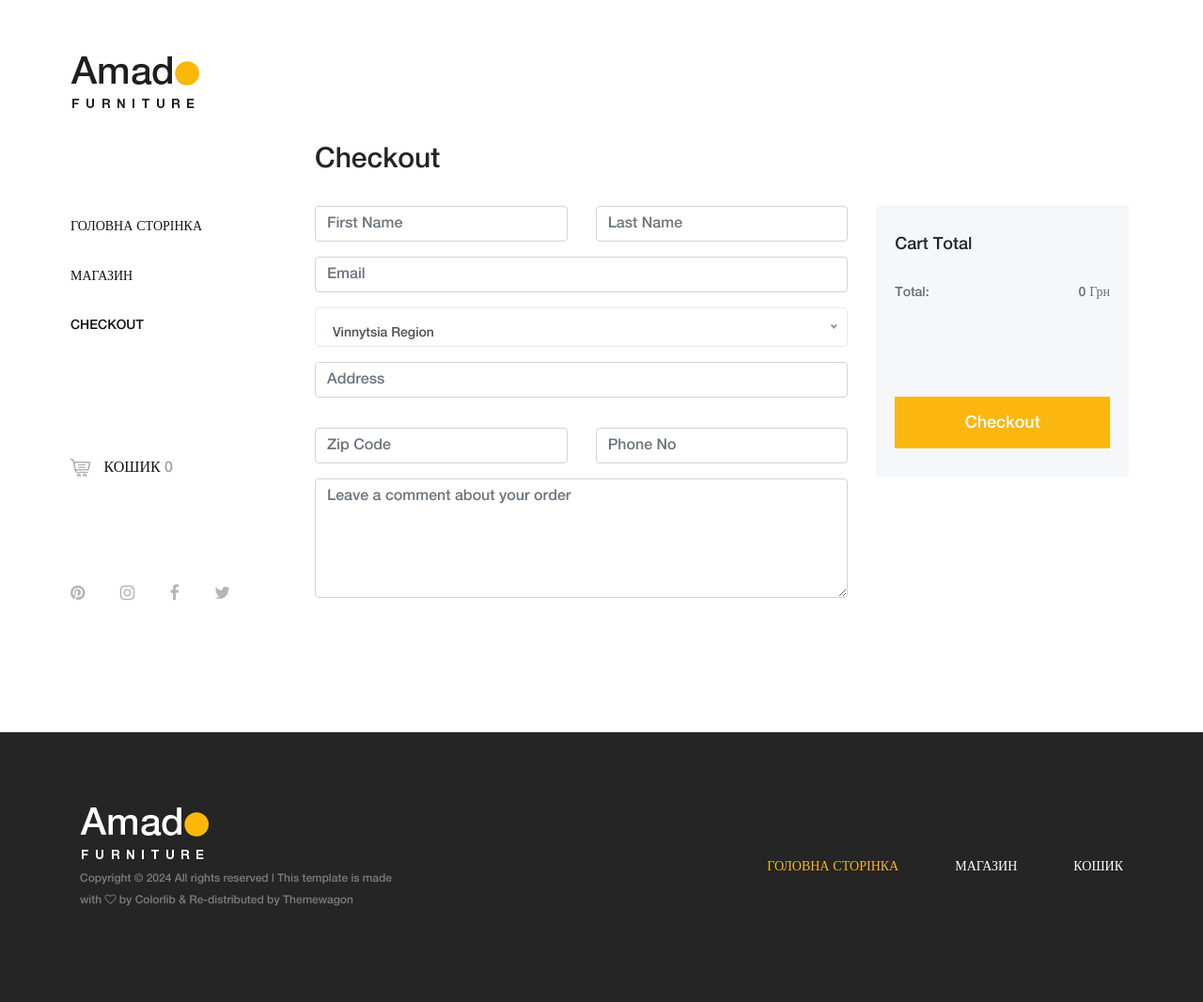
After one commit to luiqor/amado_ecommerce, a Django app: page /checkout/ in a window 1280 px wide. The commit adds this page. Shown: the whole page at 94% size. Run offline with Django 5.2, Linux system fonts and the light colour scheme; some libraries are stand-ins or nearby versions.

Commit message:
checkout implemented

```diff
--- a/amado_ecommerce/settings.py
+++ b/amado_ecommerce/settings.py
@@ -70,7 +70,7 @@ TEMPLATES = [
                 "django.template.context_processors.request",
                 "django.contrib.auth.context_processors.auth",
                 "django.contrib.messages.context_processors.messages",
-                "cart.context_processors.cart"
+                "cart.context_processors.cart",
                 "shop.context_processors.page_title",
             ],
         },
--- a/amado_ecommerce/urls.py
+++ b/amado_ecommerce/urls.py
@@ -20,6 +20,7 @@ from django.urls import path, include
 from django.conf import settings
 from django.conf.urls.static import static
 from shop.views import home, shop, item
+from orders.views import checkout, order_success
 
 
 urlpatterns = [
@@ -28,6 +29,8 @@ urlpatterns = [
     path("shop/", shop, name="shop"),
     path("<slug:slug>/<int:item_id>", item, name="item"),
     path("cart/", include("cart.urls", namespace="cart")),
+    path("checkout/", checkout, name="checkout"),
+    path("order_success/", order_success, name="order_success"),
 ]
 
 
--- a/cart/cart.py
+++ b/cart/cart.py
@@ -6,21 +6,19 @@ from shop.models import Item
 class Cart:
     def __init__(self, request):
         self.session = request.session
-        cart = self.session.get('skey')
-        if 'skey' not in request.session:
-            cart = self.session['skey'] = {}
+        cart = self.session.get("skey")
+        if "skey" not in request.session:
+            cart = self.session["skey"] = {}
         self.cart = cart
-
 
     def add(self, item, qty):
         item_id = str(item.id)
         if item_id in self.cart:
-            self.cart[item_id]['qty'] +=  qty
+            self.cart[item_id]["qty"] += qty
         else:
-            self.cart[item_id] = {'price': str(item.price), 'qty': qty}
+            self.cart[item_id] = {"price": str(item.price), "qty": qty}
 
         self.save()
-
 
     def __iter__(self):
         item_ids = self.cart.keys()
@@ -28,28 +26,26 @@ class Cart:
         cart = self.cart.copy()
 
         for item in items:
-            cart[str(item.id)]['item'] = item
+            cart[str(item.id)]["item"] = item
 
         for item in cart.values():
-            item['price'] = Decimal(item['price'])
-            item['total_price'] = item['price'] * item['qty']
+            item["price"] = Decimal(item["price"])
+            item["total_price"] = item["price"] * item["qty"]
             yield item
 
-
     def __len__(self):
-        return sum(item['qty'] for item in self.cart.values())
-
+        return sum(item["qty"] for item in self.cart.values())
 
     def get_total_price(self):
-        return sum(Decimal(item['price']) * item['qty'] for item in self.cart.values())
-
+        return sum(
+            Decimal(item["price"]) * item["qty"] for item in self.cart.values()
+        )
 
     def update(self, item, qty):
         item_id = str(item)
         if item_id in self.cart:
-            self.cart[item_id]['qty'] = qty
+            self.cart[item_id]["qty"] = qty
         self.save()
-
 
     def delete(self, item):
         item_id = str(item)
@@ -59,6 +55,9 @@ class Cart:
             print(item_id)
             self.save()
 
-
     def save(self):
         self.session.modified = True
+
+    def clear(self):
+        self.session["skey"] = {}
+        self.session.modified = True
--- /dev/null
+++ b/orders/forms.py
@@ -0,0 +1,90 @@
+from django import forms
+from .models import Order
+
+
+class OrderCreateForm(forms.ModelForm):
+    class Meta:
+        model = Order
+        fields = [
+            "firstname",
+            "lastname",
+            "email",
+            "region",
+            "address",
+            "zip_code",
+            "phone_number",
+            "comment",
+        ]
+        widgets = {
+            "firstname": forms.TextInput(
+                attrs={
+                    "class": "form-control",
+                    "id": "first_name",
+                    "placeholder": "First Name",
+                    "required": True,
+                }
+            ),
+            "lastname": forms.TextInput(
+                attrs={
+                    "class": "form-control",
+                    "id": "last_name",
+                    "placeholder": "Last Name",
+                    "required": True,
+                }
+            ),
+            "email": forms.EmailInput(
+                attrs={
+                    "class": "form-control",
+                    "id": "email",
+                    "placeholder": "Email",
+                }
+            ),
+            "region": forms.Select(
+                attrs={"class": "form-control w-100", "id": "region"},
+                choices=[
+                    ("vinnytsia", "Vinnytsia Region"),
+                    ("zhytomyr", "Zhytomyr Region"),
+                    ("ivanofrankivsk", "Ivano-Frankivsk Region"),
+                    ("kyivregion", "Kyiv Region"),
+                    ("lviv", "Lviv Region"),
+                    ("poltava", "Poltava Region"),
+                    ("ternopil", "Ternopil Region"),
+                    ("khmelnytskyi", "Khmelnytskyi Region"),
+                    ("cherkasy", "Cherkasy Region"),
+                    ("chernivtsi", "Chernivtsi Region"),
+                    ("chernihiv", "Chernihiv Region"),
+                ],
+            ),
+            "address": forms.TextInput(
+                attrs={
+                    "class": "form-control mb-3",
+                    "id": "street_address",
+                    "placeholder": "Address",
+                    "required": True,
+                }
+            ),
+            "zip_code": forms.TextInput(
+                attrs={
+                    "class": "form-control",
+                    "id": "zipCode",
+                    "placeholder": "Zip Code",
+                }
+            ),
+            "phone_number": forms.NumberInput(
+                attrs={
+                    "class": "form-control",
+                    "id": "phone_number",
+                    "placeholder": "Phone No",
+                    "min": 0,
+                }
+            ),
+            "comment": forms.Textarea(
+                attrs={
+                    "class": "form-control w-100 h-50",
+                    "id": "comment",
+                    "cols": 30,
+                    "rows": 10,
+                    "placeholder": "Leave a comment about your order",
+                }
+            ),
+        }
--- a/orders/models.py
+++ b/orders/models.py
@@ -21,6 +21,9 @@ class Order(models.Model):
         ordering = ("-created",)
         verbose_name_plural = "orders"
 
+    def __str__(self):
+        return f"Order №{self.id}"
+
 
 class OrderItem(models.Model):
     order_id = models.ForeignKey(
--- a/orders/views.py
+++ b/orders/views.py
@@ -1,3 +1,33 @@
-from django.shortcuts import render
+from django.shortcuts import render, redirect
+from .forms import OrderCreateForm
+from .models import OrderItem
+from cart.cart import Cart
 
-# Create your views here.
+
+def checkout(request):
+    cart = Cart(request)
+    total_price = cart.get_total_price()
+    if request.method == "POST":
+        form = OrderCreateForm(request.POST)
+        if form.is_valid():
+            order = form.save(commit=False)
+            order.total_price = total_price
+            order.save()
+            for item in cart:
+                OrderItem.objects.create(
+                    order_id=order,
+                    item_id=item["item"],
+                    item_quantity=item["qty"],
+                    buy_price=item["price"],
+                )
+            cart.clear()
+            return redirect("order_success")
+    else:
+        form = OrderCreateForm()
+    return render(
+        request, "checkout.html", {"form": form, "total_price": total_price}
+    )
+
+
+def order_success(request):
+    return render(request, "order_success.html")
--- a/static/style.css
+++ b/static/style.css
@@ -46,3 +46,21 @@
     margin-bottom: 25px;
     color: #959595;
 }
+
+.scrollable-select {
+     margin-bottom: 10px;
+     margin-top: 10px;
+}
+
+.message-in-middle {
+    display: flex;
+    flex-direction: column;
+    justify-content: center;
+    align-items: center;
+    position: absolute;
+    top: 40px;
+    bottom: 40px;
+    left: 0;
+    right: 0;
+    margin: auto;
+}
--- a/templates/base.html
+++ b/templates/base.html
@@ -53,7 +53,7 @@
           <ul>
             <li><a href="/">Головна сторінка</a></li>
             <li><a href="/shop">Магазин</a></li>
-            <li><a href="checkout.html">Checkout</a></li>
+            <li><a href="/checkout">Checkout</a></li>
           </ul>
         </nav>
 
--- a/templates/cart/cart_summary.html
+++ b/templates/cart/cart_summary.html
@@ -94,7 +94,7 @@
             </li>
           </ul>
           <div class="cart-btn mt-100">
-            <a href="cart.html" class="btn amado-btn w-100">Checkout</a>
+            <a href="/checkout" class="btn amado-btn w-100">Checkout</a>
           </div>
         </div>
       </div>
--- /dev/null
+++ b/templates/checkout.html
@@ -0,0 +1,26 @@
+{% extends 'base.html' %}
+{% load static %}
+{% block content %}
+<div class="cart-table-area section-padding-100-0">
+				<div class="container-fluid">
+					<form action="#" method="post">
+					<div class="row">
+						{% include 'checkout/form_inputs.html'%}
+						<div class="col-12 col-lg-4">
+							<div class="cart-summary">
+								<h5>Cart Total</h5>
+								<ul class="summary-table">
+									<li><span>total:</span> <span>{{total_price }} грн</span></li>
+								</ul>
+
+								<div class="cart-btn mt-100">
+									{% csrf_token %}
+									<button type="submit" class="btn amado-btn w-100">Checkout</button>
+								</div>
+							</div>
+						</div>
+					</div>
+					</form>
+				</div>
+			</div>
+{% endblock %}
--- /dev/null
+++ b/templates/checkout/form_inputs.html
@@ -0,0 +1,33 @@
+<div class="col-12 col-lg-8">
+    <div class="checkout_details_area mt-50 clearfix">
+        <div class="cart-title">
+            <h2>Checkout</h2>
+        </div>
+            <div class="row">
+                <div class="col-md-6 mb-3">
+                    {{ form.firstname }}
+                </div>
+                <div class="col-md-6 mb-3">
+                    {{ form.lastname }}
+                </div>
+                <div class="col-12 mb-3">
+                    {{ form.email }}
+                </div>
+                <div class="col-12 mb-3">
+                    {{ form.region }}
+                </div>
+                <div class="col-12 mb-3">
+                   {{ form.address }}
+                </div>
+                <div class="col-md-6 mb-3">
+                    {{ form.zip_code }}
+                </div>
+                <div class="col-md-6 mb-3">
+                    {{ form.phone_number }}
+                </div>
+                <div class="col-12 mb-3">
+                    {{ form.comment }}
+                </div>
+            </div>
+    </div>
+</div>
```
Also changed, not shown: cart/views.py (+18 -12 lines), orders/admin.py (+5 -2 lines), templates/order_success.html (added, +9 -0 lines), templates/shop/items.html (+11 -7 lines).
